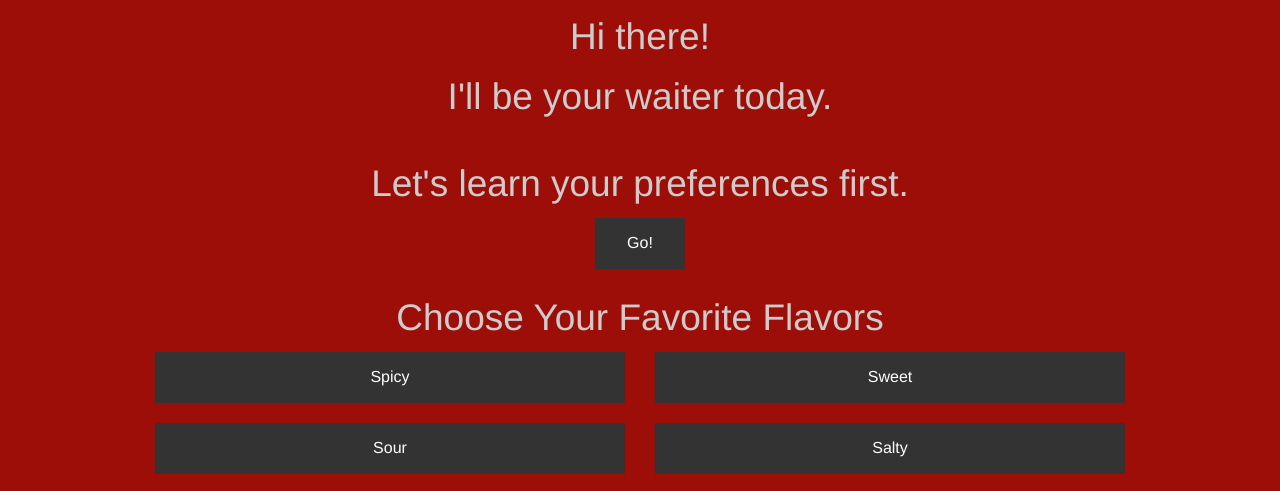
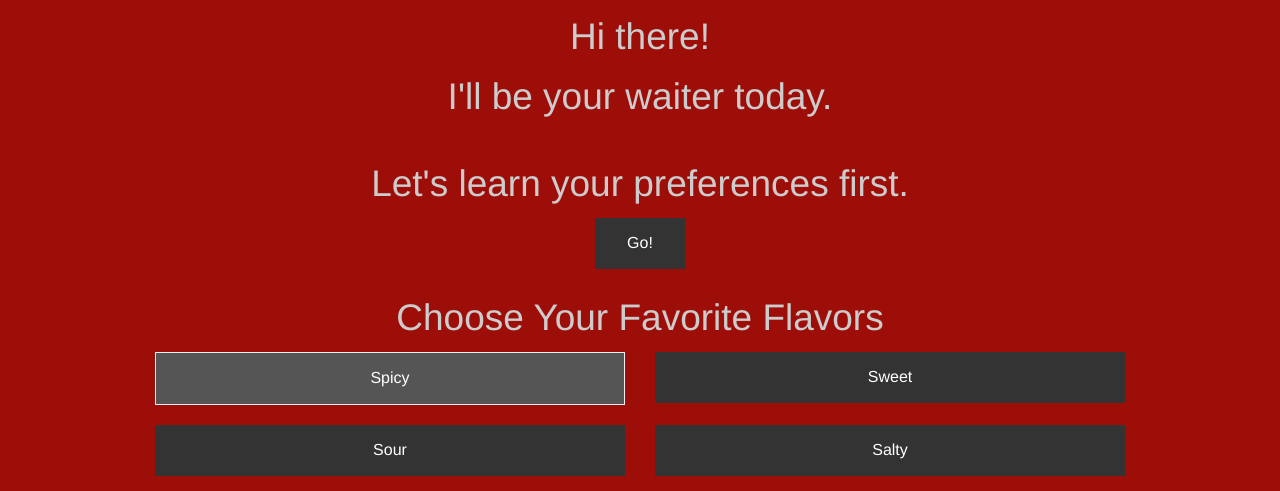
Before and after one commit to vrunjeti/BoilerMake, a website: page WaiterPlease/index.html in a window 1280 px wide. Both pictures are taken after a click on the element "Spicy". Shown: the part 297-788 px from the top of the page. Drawn offline with Linux system fonts and the light colour scheme.

Commit message:
options selecting deselecting

```diff
--- a/WaiterPlease/js/app.js
+++ b/WaiterPlease/js/app.js
@@ -1 +1,12 @@
 $(document).foundation();
+
+$('.prefflavors .button').click(function(){
+	//alert($(this).css('background-color'));
+	if(!$(this).hasClass('active')){
+		$(this).addClass('active');
+		//alert($(this).css('background-color'));
+	}
+	else {
+		$(this).removeClass('active');
+	}
+});
--- a/WaiterPlease/scss/app.scss
+++ b/WaiterPlease/scss/app.scss
@@ -69,3 +69,8 @@ body{
 	}
 
 }
+
+.prefflavors .button.active {
+	background: #555;
+	border: 1px solid #f0f0f0;
+}
```
Also changed, not shown: WaiterPlease/css/app.css.
